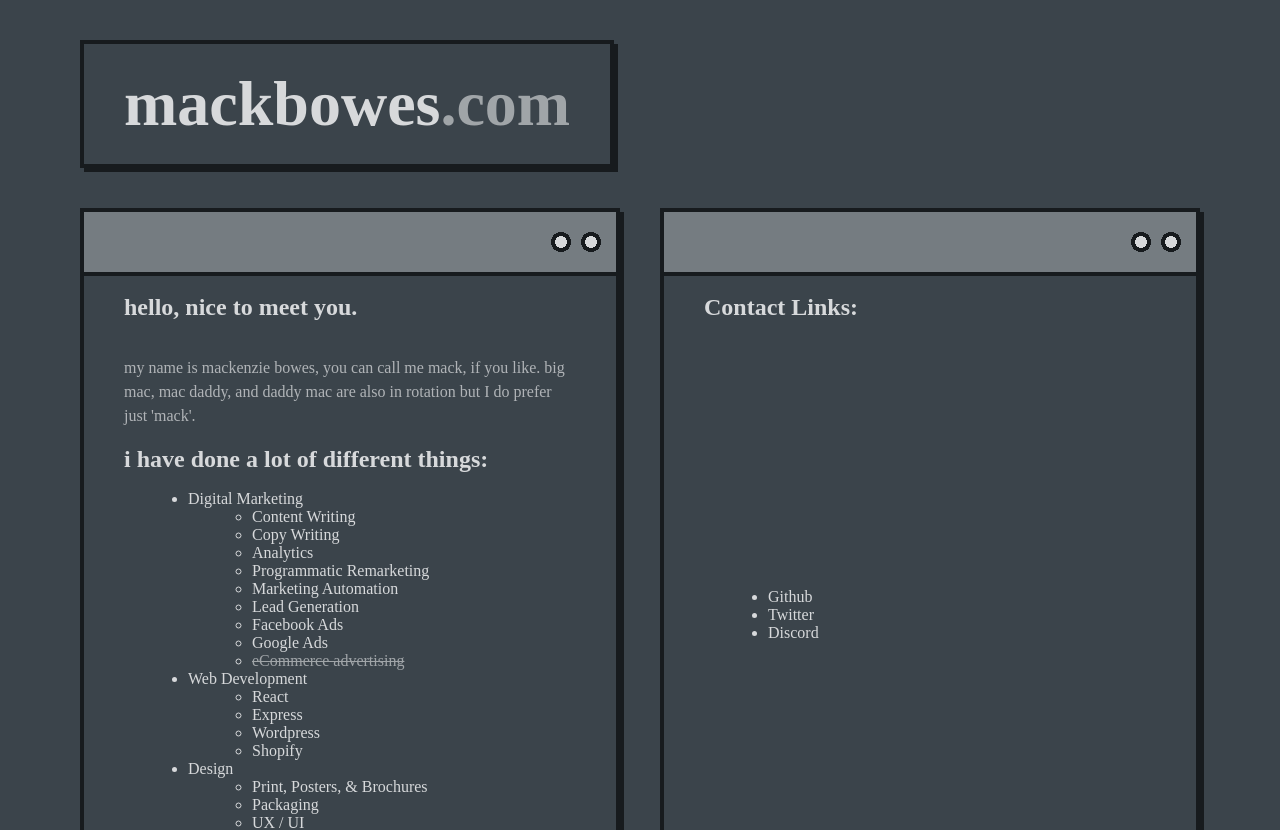
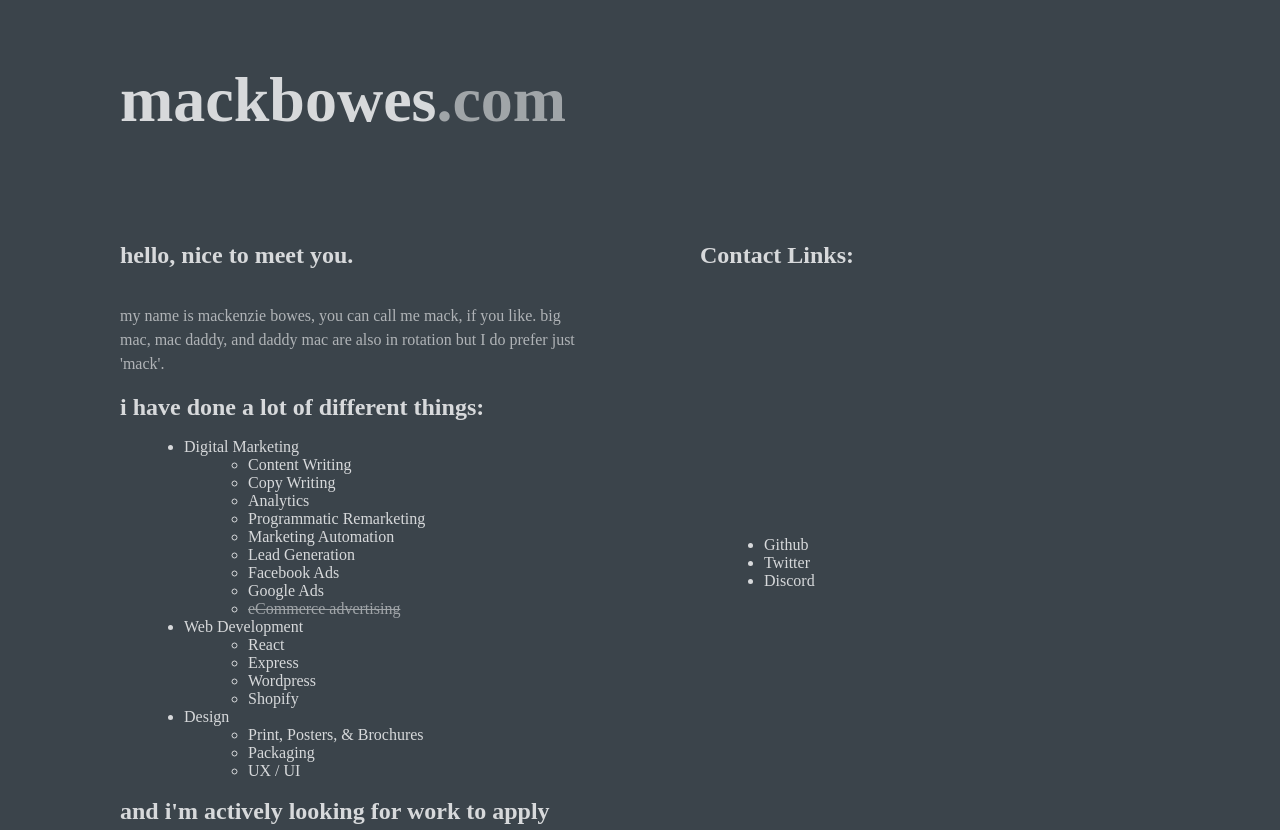
Before and after one commit to mackbowes/mackbowes.com, a Next.js app: page / in a window 1280 px wide. Shown: the top 830 px of the page. Built offline with nearby package versions, Linux system fonts and the light colour scheme; a web font is replaced by a local one.

Commit message:
Removed extraneous styling from page

```diff
--- a/styles/Home.module.css
+++ b/styles/Home.module.css
@@ -16,21 +16,10 @@
   padding: 2.5vmin 5vmin;
   margin-left: 5vmin;
   display: inline-block;
-  border: 4px solid var(--shade);
-  /* -webkit-box-shadow: 12px 12px 0 0 var(--shade); */
-  box-shadow: var(--box-shadow) var(--shade);
   transition: all 0.5s ease 0s;
 }
-.title:hover {
-  box-shadow: var(--deeper-shadow) var(--shade);
-  background-color: var(--shade);
-}
-.title h1 {
-  transition: all .5s ease 0s;
-}
-.title h1:hover {
-  color: hsl(160,46%,66%);
-}
+
+
 @media only screen and (max-width: 900px) {
   .title {
     margin-right: 5vmin;
@@ -62,42 +51,8 @@
   display: grid;
   align-self: start;
   justify-self: start;
-  border: 4px solid var(--shade);
-  /* -webkit-box-shadow: 12px 12px 0 0 var(--shade); */
-  box-shadow: var(--box-shadow) var(--shade);
-  padding: 10vmin 5vmin 5vmin 5vmin;
-  position: relative;
-  background: repeating-radial-gradient(
-        var(--text),
-        var(--text) 6px,
-        var(--shade) 6px,
-        var(--shade) 10px,
-        transparent 0%,
-        transparent 100%
-     ),
-     repeating-radial-gradient(
-        var(--text),
-        var(--text) 6px,
-        var(--shade) 6px,
-        var(--shade) 10px,
-        transparent 0%,
-        transparent 100%
-     ),
-     linear-gradient(
-        var(--tint),
-        var(--tint) 60px,
-        var(--shade) 60px,
-        var(--shade) 17px
-     );
-  background-color: var(--background);
-  background-position: right 5px, right 30px top 5px, 0 0;
-  background-size: 50px 50px, 50px 50px, 100% 64px;
-  background-repeat: no-repeat;
+  padding: 5vmin;
   transition: all .5s ease 0s;
-}
-.column:hover {
-  box-shadow: var(--deeper-shadow) var(--shade);
-  background-color: var(--shade);
 }
 .column ul li {
   transition: all .5s ease 0s;
@@ -118,7 +73,7 @@
   .column {
     align-self: start;
     justify-self: start;
-    padding: 12.5vmin 5vmin 10vmin 5vmin;
+    padding: 5vmin 0vmin 10vmin 0vmin;
     background-color: inherit;
   }
 }
@@ -126,7 +81,7 @@
   .column {
     align-self: start;
     justify-self: start;
-    padding: 12.5vh 5vmin 10vmin 5vmin;
+    padding: 5vmin 0vmin 10vmin 0vmin;
     background-color: inherit;
   }
 }
```
Also changed, not shown: 1 other file (tests, documents, lock files or other folders).
